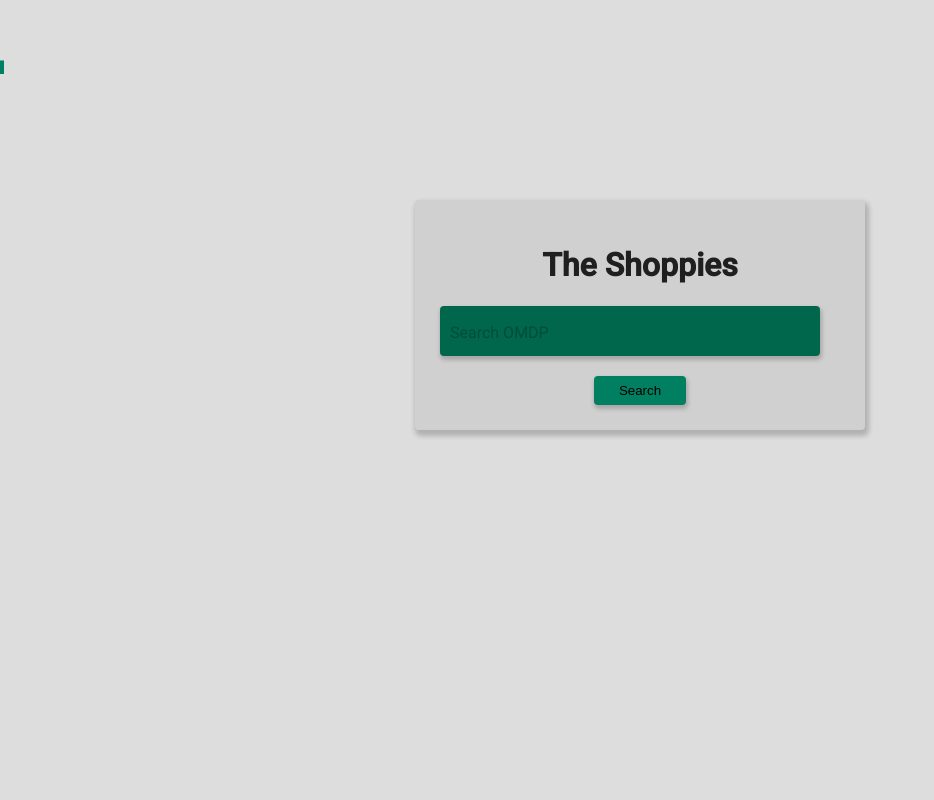
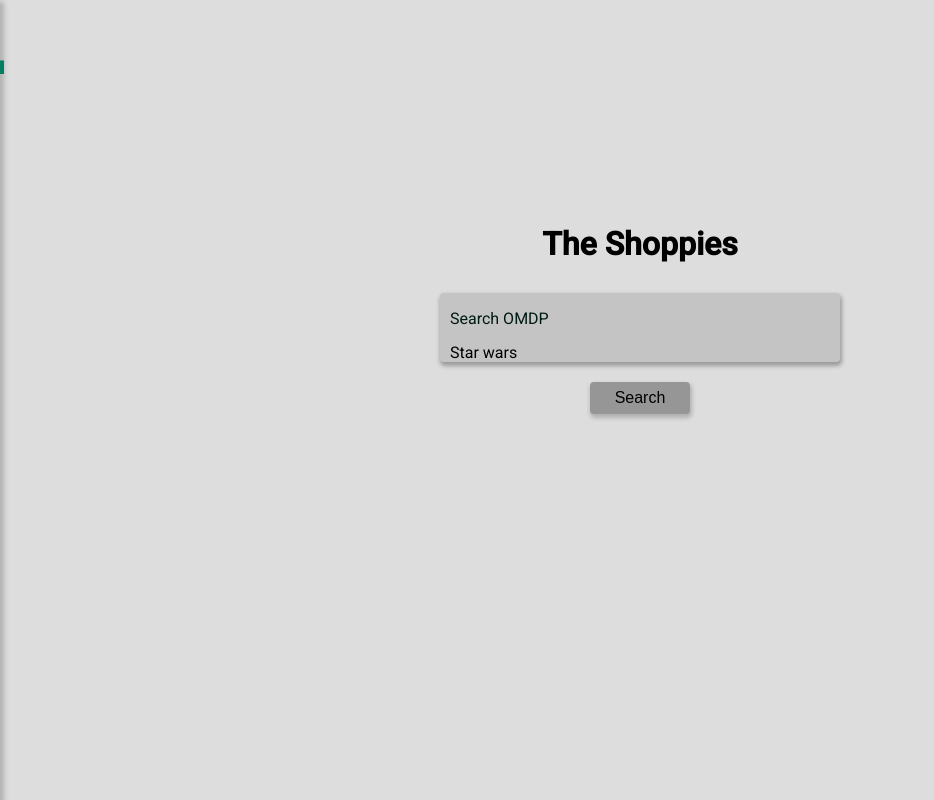
Before and after one commit to mikandrew53/Movie-Awards, an Angular app: page / in a window 1280 px wide. Shown: the whole page, without its empty margins (0-934 px from the left). Built offline with nearby package versions, Linux system fonts and the light colour scheme.

Commit message:
search screen template complete

```diff
--- a/src/app/app.component.ts
+++ b/src/app/app.component.ts
@@ -1,4 +1,4 @@
-import { Component } from '@angular/core';
+import { Component, HostListener } from '@angular/core';
 
 @Component({
   selector: 'app-root',
@@ -7,6 +7,12 @@ import { Component } from '@angular/core';
 })
 export class AppComponent {
   navActive: boolean = false;
+
+  @HostListener('window:keydown', ['$event'])
+  handleKeyDown(event: KeyboardEvent) {
+    if(event.key === "Escape")
+      this.close();
+  }
 
 
   closeAnimation() {
--- a/src/app/search-landing/search-landing.component.html
+++ b/src/app/search-landing/search-landing.component.html
@@ -9,6 +9,18 @@
                 <label for="search" class="label-placeholder" >
                     <span class="placeholder">Search OMDP</span>
                 </label>
+                <div class="suggestions">
+                    <ul>
+                        <li><p>Star wars</p></li>
+                        <!-- <li><p>Batman</p></li> -->
+                        <!-- <li><p>Batman</p></li> -->
+                        <!-- <li><p>Batman</p></li> -->
+                        <!-- <li><p>Batman</p></li> -->
+                        <!-- <li><p>Batman</p></li> -->
+                        <!-- <li><p>Batman</p></li> -->
+                        <!-- <li><p>Batman</p></li> -->
+                    </ul>
+                </div>
             </div>
         </div>
         <button class="btn">Search</button>
--- a/src/styles.scss
+++ b/src/styles.scss
@@ -1,22 +1,42 @@
 /* You can add global styles to this file, and also import other style files */
 
 $accent-color: #008060;
-$background-colour: rgb(58, 58, 58);
+$background-colour: rgb(71, 71, 71);
 $background-colour: rgb(221, 221, 221);
 $font-color: #000;
-
-*{
-    box-sizing: border-box;
-}
 html, body { height: 100%; }
 body {
     margin: 0; font-family: Roboto, "Helvetica Neue", sans-serif;
     background-color: $background-colour;
 }
+* {
+    padding: 0;
+    margin: 0;
+    box-sizing: border-box;
+    -webkit-tap-highlight-color: rgba(0,0,0,0);
+    font-size: 16px;
+}
+
+ul{
+    list-style: none;
+    padding: 0;
+    margin: 0
+}
+a{
+    list-style: none;
+    text-decoration: none;
+    padding: 0;
+    margin: 0;
+    // color: $main-colour;
+    // font-family: $main-font;
+}
+p{
+    margin: 0;
+}
+
 
 
 .chosen-movies-toggle{
-    // transform: scale(2);
     font-size: 50px;
     color: $accent-color;
     position: absolute;
@@ -43,6 +63,7 @@ body {
     will-change: transform;
     transition: transform 250ms ease-in-out;
     background-color: darken($color: $background-colour, $amount: 3%);
+    box-shadow: 2px 4px 5px 2px rgb(0 0 0 / 20%);
     // background-color: rgba(0, 0, 0, 0.247);
     z-index: 13;
     padding-top: 50px;
@@ -136,10 +157,11 @@ body {
     flex-direction: column;
     align-items: center;
     margin-top: 200px;
-    box-shadow: 2px 4px 5px 2px rgb(0 0 0 / 20%);
+    // box-shadow: 2px 4px 5px 2px rgb(0 0 0 / 20%);
     height: fit-content;
     padding: 25px;
-    background-color: darken($color: $background-colour, $amount: 5);
+    // background-color: darken($color: $background-colour, $amount: 5);
+    // background-color: darken($color: $accent-color, $amount: 1);
     border-radius: 4px;
     // $background-colour
 }
@@ -148,7 +170,11 @@ body {
     text-align: center;
     width: fit-content;
     color: rgb(190, 190, 190);
-    color: rgb(31, 31, 31);
+    color: rgb(0, 0, 0);
+    h1 {
+        font-size: 2rem;
+        margin-bottom: 30px;
+    }
 }
 
 .search-box {
@@ -162,24 +188,38 @@ body {
     width: 400px;
     position: relative;
     height: 50px;
+    box-shadow: 1px 3px 4px 1px rgb(0 0 0 / 30%);
+    background-color: rgb(175, 175, 175);
+    background-color: darken($color: $background-colour, $amount: 10);
+    z-index: 3;
+    border-radius: 4px;
+    height: fit-content;
+    max-height: 210px;
     input {
-        box-shadow: 1px 3px 4px 1px rgb(0 0 0 / 20%);
-        width: 95%;
-        height: 100%;
+        // box-shadow: 1px 3px 4px 1px rgb(0 0 0 / 20%);
+
+        width: 100%;
+        // height: 100%;
+        height: 50px;
         padding-top: 10px;
         padding: 15px 10px 5px 10px;
         border: none;
         outline: none;
-        background-color: darken($color: $accent-color, $amount: 5);
+        // background-color: darken($color: $accent-color, $amount: 5);
+        // background-color: #fff;
+        // background-color: $background-colour;
+        // background-color: rgb(175, 175, 175);
         border-radius: 4px;
-        color: lighten($color: $accent-color, $amount: 10);
-        color: rgb(177, 177, 177);
+        // color: lighten($color: $accent-color, $amount: 10);
+        background-color: darken($color: $background-colour, $amount: 10);
         color: #000;
-        caret-color: darken($color: $accent-color, $amount: 20);
+        // caret-color: darken($color: $accent-color, $amount: 50);
         font-size: 1rem;
+        // height: 210px;
         &:focus + .label-placeholder .placeholder,
         &:valid + .label-placeholder .placeholder{
-            transform: translateY(-100%);
+            // transform: translateY(-75%) scale(.7) translateX(-23%);
+            transform: translateY(-70%);
             font-size: 0.75rem;
         }
     }
@@ -187,19 +227,20 @@ body {
     label {
         pointer-events: none;
         position: absolute;
-        bottom: 14px;
+        // bottom: 14px;
+        top: 0;
         left: 0;
         width: 100%;
-        height: 100%;
-        color: darken($color: $accent-color, $amount: 10);
+        height: 50px;
+        color: darken($color: $accent-color, $amount: 20);
         // border-bottom: 1px solid black;
     }
 
     .placeholder{
         position: absolute;
-        bottom: 0px;
+        top: 16px;
         left: 10px;
-        transition: all 0.3s ease;
+        transition: all 150ms ease;
     }
 }
 
@@ -207,17 +248,34 @@ body {
     outline: none;
     border: none;
     padding: 7px 25px;
-    color: #fff;
+    // color: rgb(31, 31, 31);
     color: #000;
-    background-color: darken($color: $accent-color, $amount: 20);
     background-color: $accent-color;
+    background-color: lighten($color: $accent-color, $amount: 3);
+    background-color: darken($color: rgb(175, 175, 175), $amount: 10);
     border-radius: 4px;
     transition: all 250ms ease-in-out;
     box-shadow: 1px 3px 4px 1px rgb(0 0 0 / 20%);
     &:hover {
         cursor: pointer;
-        background-color: darken($color: $accent-color, $amount: 5);
+        // background-color: darken($color: $accent-color, $anmount: 0);
+        background-color: darken($color: rgb(175, 175, 175), $amount: 5);
         box-shadow: 2px 4px 5px 2px rgb(0 0 0 / 20%);
         transform: scale(1.05);
     }
 }
+
+.suggestions {
+    position: relative;
+    // background-color: rgb(175, 175, 175);
+    // box-shadow: 1px 3px 3px 1px rgb(0 0 0 / 20%);
+    // border-radius: 4px;
+    padding-left: 10px;
+    z-index: 2;
+    // transform: translateY(-5px);
+}
+
+
+.padding-bottom {
+    padding-bottom: 10px;
+}
```
